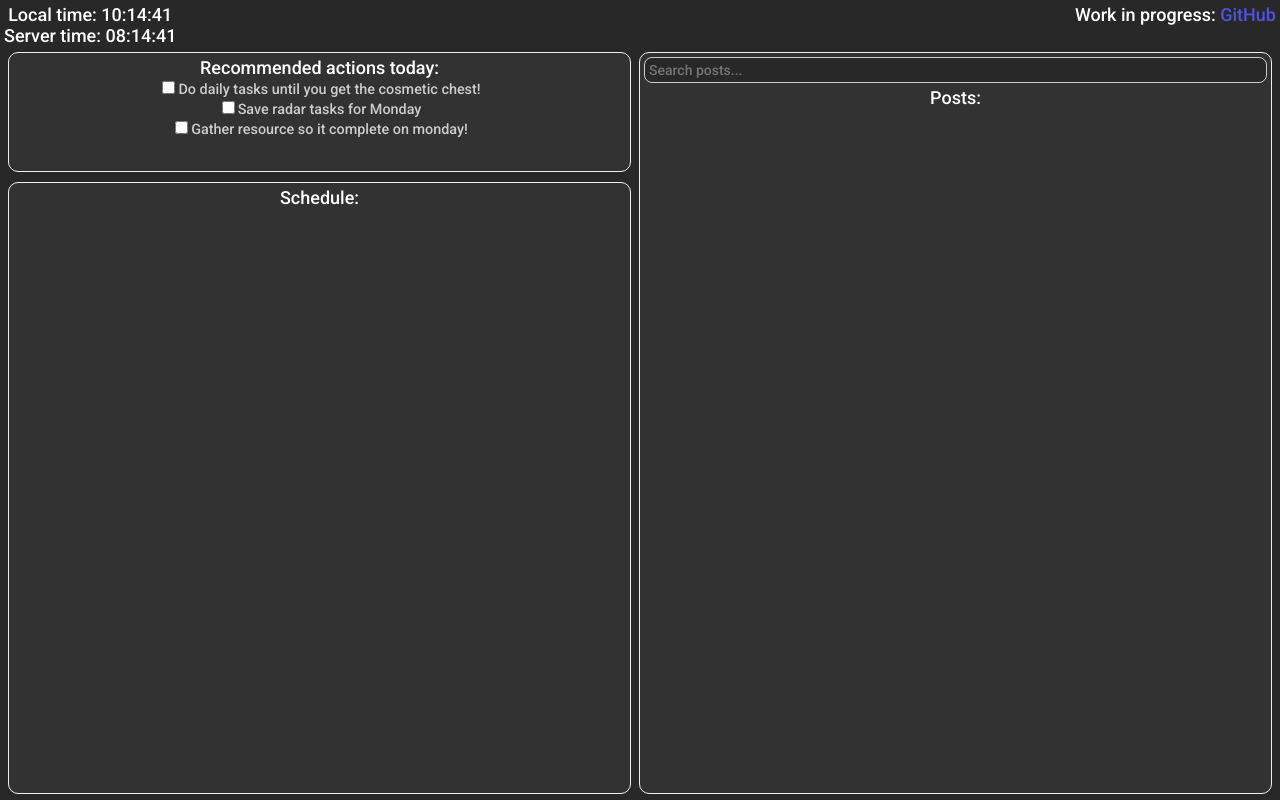
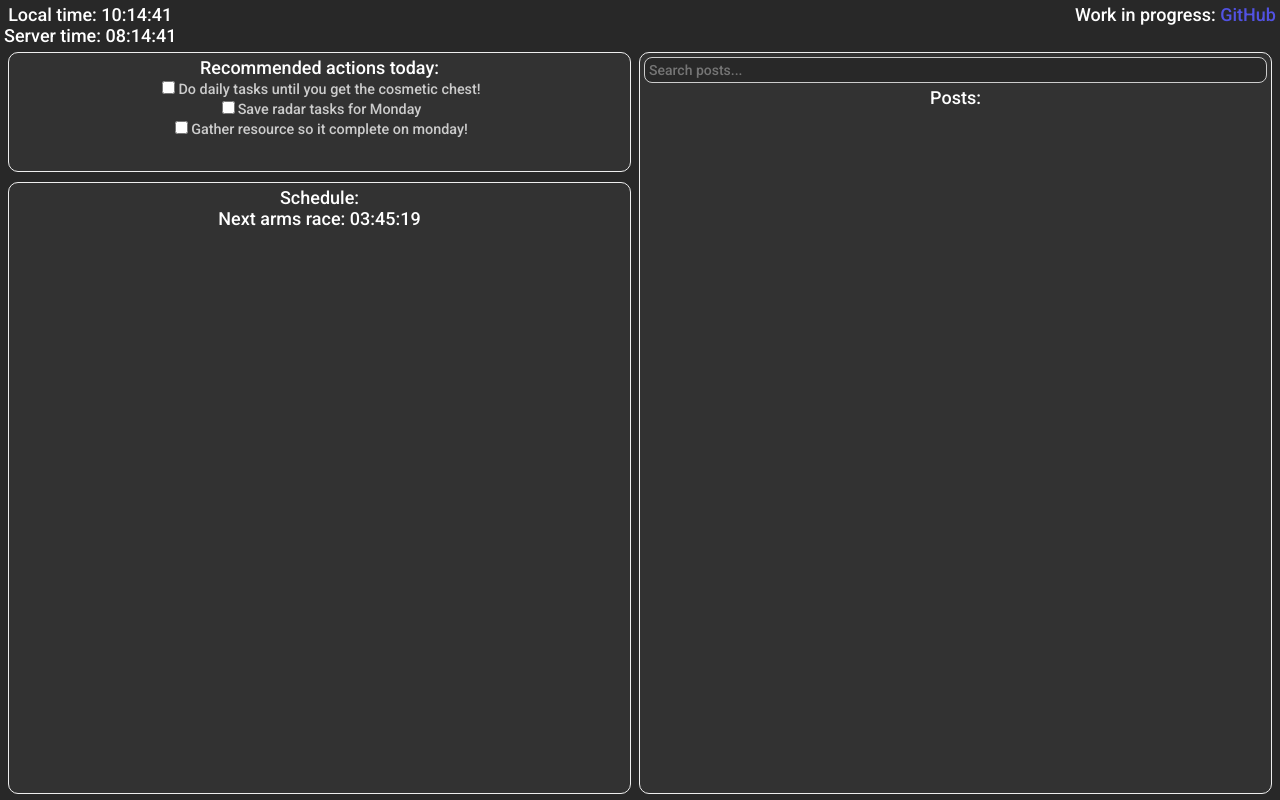
Before and after one commit to Warzone2054/warzone2054.github.io, a plain HTML site: page index.html in a window 1280 px wide. Drawn offline with Linux system fonts and the light colour scheme.

Commit message:
Add begining of Arms race predictor!

```diff
--- a/index.html
+++ b/index.html
@@ -35,6 +35,10 @@
     </div>
     <div id="schedule-container" class="container">
       <div>Schedule:</div>
+      <div id="arms-race">
+        <!-- <span id="arms-race-current">???</span> -&gt; <span id="arms-race-next">???</span><br/> -->
+        Next arms race: <span id="arms-race-timer">XX:XX:XX</span>
+      </div>
     </div>
   </div>
   <div id="posts-container" class="container">
--- a/main.js
+++ b/main.js
@@ -17,12 +17,41 @@
     timeZone: "Etc/GMT+2",
     weekday: "long",
   });
+  const hourDayFormatServer = new Intl.DateTimeFormat("en-GB", {
+    timeZone: "Etc/GMT+2",
+    hour: "2-digit",
+  });
+  function formatDateDifferentialTimer(startDate, endDate) {
+    const diffMs = endDate - startDate;
+    let totalSeconds = Math.floor(diffMs / 1000);
+    const hours = Math.floor(totalSeconds / 3600);
+    totalSeconds %= 3600;
+    const minutes = Math.floor(totalSeconds / 60);
+    const seconds = totalSeconds % 60;
+    const hh = String(hours).padStart(2, "0");
+    const mm = String(minutes).padStart(2, "0");
+    const ss = String(seconds).padStart(2, "0");
+    return `${hh}:${mm}:${ss}`;
+  }
   const functionDictionary = {};
+  const armsRaces = [
+    "Hero Advancement", // 2
+    "City Building", // 4
+    "Unit Progression", // 5
+    "Tech Research", // 3
+    "Drone Boost",// 1
+    "Shiny Tasks", // 6
+  ]
   const localTimeElement = document.getElementById('local-time');
   const serverTimeElement = document.getElementById('server-time');
   const todayActionsElement = document.getElementById('today-actions');
+  const armsRaceCurrent = document.getElementById('arms-race-current');
+  const armsRaceNext = document.getElementById('arms-race-next');
+  const armsRaceTimer = document.getElementById('arms-race-timer');
   let cacheHash = localStorage.getItem("cacheHash") || "";
   let oldWeekDay = "";
+  let oldHourTime = "";
+  let nextArmsRace = Date.now();
   setInterval(function () {
     const timeNow = Date.now();
     localTimeElement.innerText = dateFormatLocal.format(timeNow);
@@ -32,12 +61,28 @@
       serverTimeElement.innerText = dateFormatServer.format(timeNow);
       functionDictionary.updateSeconds()
     }
+    armsRaceTimer.innerText = formatDateDifferentialTimer(timeNow, nextArmsRace);
   }, 100);
   functionDictionary.updateSeconds = function () {
     const weekDay = weekDayFormatServer.format(Date.now());
     if (oldWeekDay !== weekDay) {
       oldWeekDay = weekDay;
       functionDictionary.updateTasks(weekDay);
+    }
+    const hourTime = hourDayFormatServer.format(Date.now());
+    if (oldHourTime !== hourTime) {
+      oldHourTime = hourTime;
+      const offsetHours = 18;
+      const timeNow = Date.now();
+      const hoursSinceLaunch = Math.floor((timeNow - Date.UTC(2026)) / (1000 * 60 * 60)) + offsetHours;
+      const armsRaceIndex = Math.floor(hoursSinceLaunch / 4) % armsRaces.length;
+      if (armsRaceCurrent != null) {
+        armsRaceCurrent.innerText = armsRaces[armsRaceIndex];
+        armsRaceNext.innerText = armsRaces[(armsRaceIndex + 1) % armsRaces.length];
+      }
+      nextArmsRace = Date.UTC(2026) +
+        (((hoursSinceLaunch - offsetHours) + (4 - (hoursSinceLaunch % 4))) * (1000 * 60 * 60))
+      console.log(hourTime + " -> " + hoursSinceLaunch + " -> " + armsRaceIndex + " -> " + nextArmsRace.toLocaleString());
     }
   }
   functionDictionary.updateTasks = function (weekDay) {
--- a/style.css
+++ b/style.css
@@ -151,6 +151,12 @@ table.container > tbody > tr > td:not(.item) {
   margin-top: 10px;
   min-height: max(20vh, 100vh - 4em - 16px - var(--today-actions-height));
 }
+#arms-race-current {
+  color: #CCFFCC;
+}
+#arms-race-next {
+  color: #CCCCCC;
+}
 #posts-container {
   margin-left: 4px;
   margin-top: 0;
```
